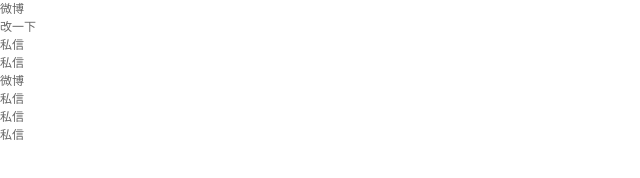
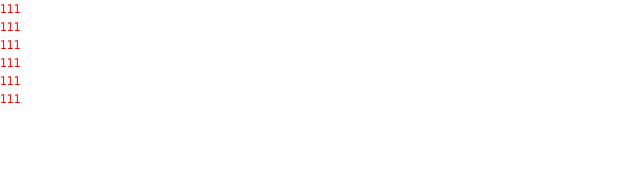
Before and after one commit to horizon14/test0, a website: page jslearning/jslearning.html in a window 1280 px wide. Shown: the whole page, without its empty margins (0-640 px from the left). Drawn offline with nearby package versions, Linux system fonts and the light colour scheme.

Commit message:
再试一下

```diff
--- a/jslearning/jslearning.html
+++ b/jslearning/jslearning.html
@@ -7,31 +7,21 @@
     <meta name="viewport" content="width=device-width, initial-scale=1.0">
     <title>HAVE FUN</title>
     <link rel="stylesheet" href="./jslearning.css">
-    <style>
-        /* .nav>ul>li {
-            float: left;
-        } */
-    </style>
+    <script src="node_modules/jquery/dist/jquery.js"></script>
+
 </head>
 
 <body>
-    <ul class="nav">
-        <li><a href="#">微博</a>
-            <ul>
-                <li><a href='#'>改一下</a></li>
-                <li><a href='#'>私信</a></li>
-                <li><a href='#'>私信</a></li>
-            </ul>
-        </li>
+    <p>111</p>
+    <p>111</p>
+    <p>111</p>
+    <p>111</p>
+    <p>111</p>
+    <p>111</p>
+    <script>
+        $('p').css('color', 'red');
+    </script>
 
-        <li><a href="#">微博
-                <ul>
-                    <li>私信</li>
-                    <li>私信</li>
-                    <li>私信</li>
-                </ul>
-            </a></li>
-    </ul>
 </body>
 
 </html>
--- /dev/null
+++ b/jslearning/package.json
@@ -0,0 +1,5 @@
+{
+  "dependencies": {
+    "jquery": "^3.6.0"
+  }
+}
```
Also changed, not shown: 1 other file.
